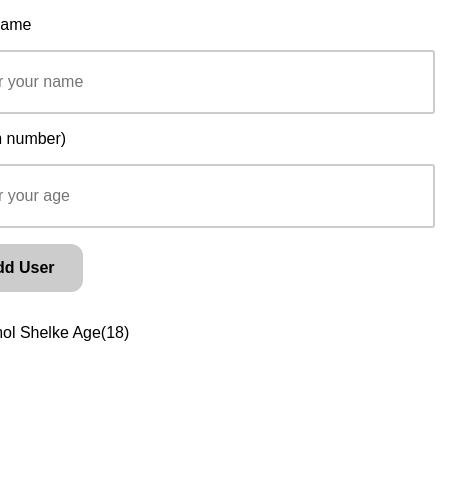
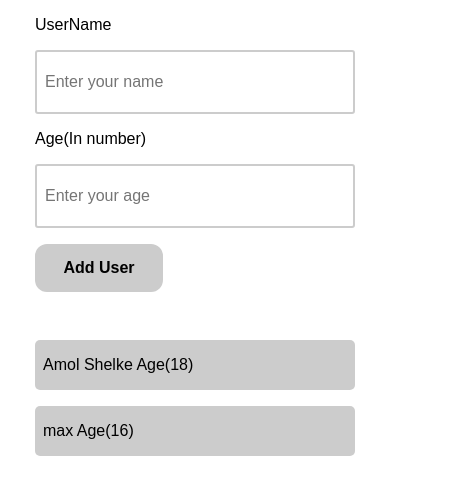
Before and after one commit to AmolShelke2/React-challenge-practice-project, a React (Create React App) app: page / in a window 390 px wide. Shown: the top 494 px of the page, 451 px wide, since content can reach past the window. Built offline with nearby package versions, Linux system fonts and the light colour scheme.

Commit message:
Added styles for usersList component and fixed width of inputs on small devices

```diff
--- a/src/App.js
+++ b/src/App.js
@@ -8,6 +8,12 @@ const inital_state = [
     name: 'Amol Shelke',
     age: 18,
     id: 'u1',
+  },
+
+  {
+    name: 'max',
+    age: 16,
+    id: 'u2',
   },
 ];
 
--- a/src/components/formInput/FormInput.css
+++ b/src/components/formInput/FormInput.css
@@ -35,3 +35,9 @@ form {
                 width: 30rem;
         }
 }
+
+@media (max-width: 500px) {
+        .form-inputs input {
+                width: 20rem;
+        }
+}
--- a/src/components/usersList/UsersList.js
+++ b/src/components/usersList/UsersList.js
@@ -1,4 +1,6 @@
 import React from 'react';
+
+import './usersList.css';
 
 export const UsersList = props => {
   console.log(props);
--- a/src/components/usersList/usersList.css
+++ b/src/components/usersList/usersList.css
@@ -0,0 +1,12 @@
+.user-lists {
+        list-style-type: none;
+        padding: 1rem;
+}
+
+.user-lists li {
+        margin-bottom: 1rem;
+        background-color: #ccc;
+        padding: 1rem .5rem;
+        border-radius: 5px;
+        color: #000;
+}
```
